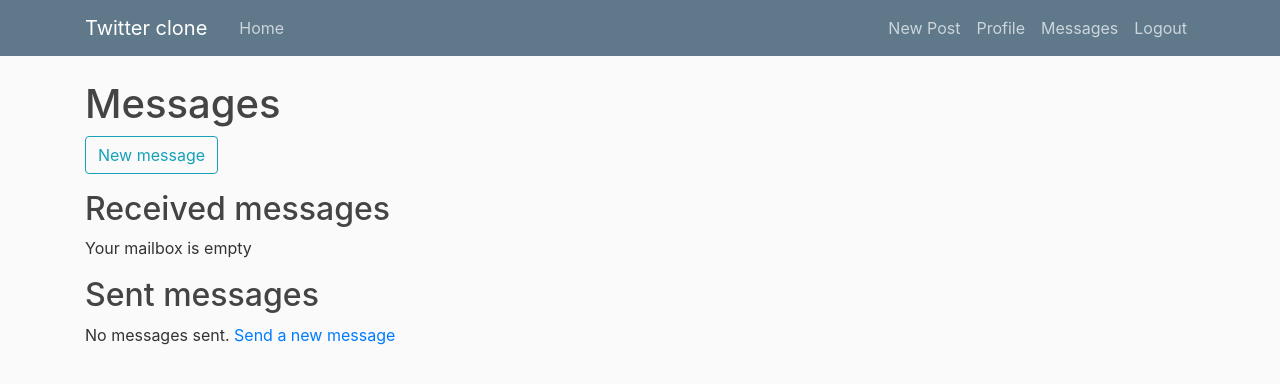
After one commit to MagdaT/twitter-1, a Django app: page /messages/ in a window 1280 px wide. The commit adds this page. Shown: the top 384 px of the page. Run offline with Django 3.2, Linux system fonts and the light colour scheme; a user stored in the database is signed in; tables that the repository leaves empty hold one stand-in row (values such as "Sample post"); some libraries are stand-ins or nearby versions.

Commit message:
First implementation of message-related views and templates.

```diff
--- a/twitter/admin.py
+++ b/twitter/admin.py
@@ -3,3 +3,5 @@ from django.contrib import admin
 from twitter import models
 
 admin.site.register(models.Tweet)
+admin.site.register(models.Comment)
+admin.site.register(models.Message)
--- a/twitter/templates/twitter/base.html
+++ b/twitter/templates/twitter/base.html
@@ -28,6 +28,7 @@
                 {% if user.is_authenticated %}
                     <a class="nav-item nav-link" href="{% url 'twitter:compose' %}">New Post</a>
                     <a class="nav-item nav-link" href="{% url 'twitter:profile' %}">Profile</a>
+                    <a class="nav-item nav-link" href="{% url 'twitter:messages' %}">Messages</a>
                     <a class="nav-item nav-link" href="{% url 'logout' %}">Logout</a>
                 {% else %}
                     <a class="nav-item nav-link" href="{% url 'login' %}">Login</a>
--- /dev/null
+++ b/twitter/templates/twitter/messages.html
@@ -0,0 +1,44 @@
+{% extends 'twitter/base.html' %}
+{% block content %}
+    <h1>Messages</h1>
+        <a class="btn btn-outline-info" href="{% url 'twitter:compose-message' %}">New message</a>
+        <p></p>
+    {% block messages %}
+        <h2>Received messages</h2>
+        {% if received %}
+            {% for message in received %}
+                <article class="media content-section">
+                    <div class="media-body">
+                        <div class="article-metadata">
+                            From: <a class="mr-2">{{ message.sender }}</a>
+                            <small class="text-muted">{{ message.date_send|date:"F d, Y" }}</small>
+                        </div>
+                            <div class="article-metadata"><b>{{ message.title }}</b></div>
+                            <p class="article-content">{{ message.content }}</p>
+                    </div>
+                </article>
+            {% endfor %}
+        {% else %}
+            <p>Your mailbox is empty</p>
+        {% endif %}
+        <h2>Sent messages</h2>
+        {% if sent %}
+            {% for message in sent %}
+                <article class="media content-section">
+                    <div class="media-body">
+                        <div class="article-metadata">
+                            To: <a class="mr-2">{{ message.recipient }}</a>
+                            <small class="text-muted">{{ message.date_send|date:"F d, Y" }}</small>
+                        </div>
+                            <div class="article-metadata"><b>{{ message.title }}</b></div>
+                            <p class="article-content">{{ message.content }}</p>
+                    </div>
+                </article>
+            {% endfor %}
+        {% else %}
+            <p>No messages sent.
+                <a href="{% url 'twitter:compose-message' %}">Send a new message</a>
+            </p>
+        {% endif %}
+    {% endblock messages %}
+{% endblock content %}
--- a/twitter/urls.py
+++ b/twitter/urls.py
@@ -12,4 +12,7 @@ urlpatterns = [
          name='tweet-detail'),
     path('user/<int:pk>/', views.AuthorDetailView.as_view(),
          name='author-detail'),
+    path('messages/', views.MessageListView.as_view(), name='messages'),
+    path('messages/new/', views.ComposeMessageView.as_view(),
+         name='compose-message'),
 ]
--- a/twitter/views.py
+++ b/twitter/views.py
@@ -74,6 +74,7 @@ class TweetDetailView(View):
         return render(request, 'twitter/tweet_detail.html',
                       {'tweet': tweet, 'add_comment': form})
 
+
 class AuthorDetailView(View):
 
     def get(self, request, pk):
@@ -82,3 +83,23 @@ class AuthorDetailView(View):
             author=author).order_by('-creation_date')
         return render(request, 'twitter/user_detail.html',
                       {'tweets': tweets, 'author': author})
+
+
+class MessageListView(LoginRequiredMixin, View):
+    def get(self, request):
+        received = models.Message.objects.filter(
+            recipient=request.user, blocked=False).order_by('-date_send')
+        sent = models.Message.objects.filter(
+            sender=request.user, blocked=False).order_by('-date_send')
+        return render(request, 'twitter/messages.html',
+                      {'received': received, 'sent': sent})
+
+
+class ComposeMessageView(LoginRequiredMixin, CreateView):
+    model = models.Message
+    form_class = forms.MessageForm
+    success_url = reverse_lazy('twitter:messages')
+
+    def form_valid(self, form):
+        form.instance.sender = self.request.user
+        return super().form_valid(form)
```
Also changed, not shown: twitter/forms.py (+9 -0 lines), twitter/templates/twitter/message_form.html (added, +16 -0 lines).
